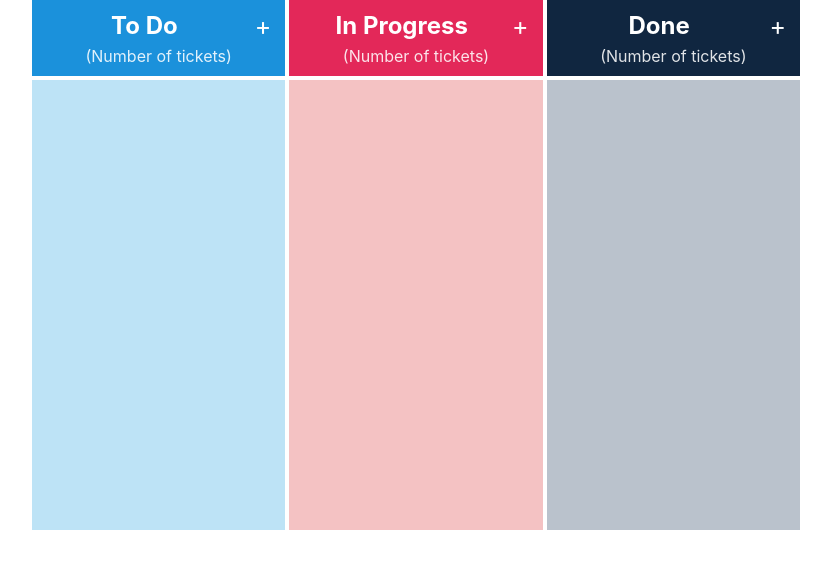
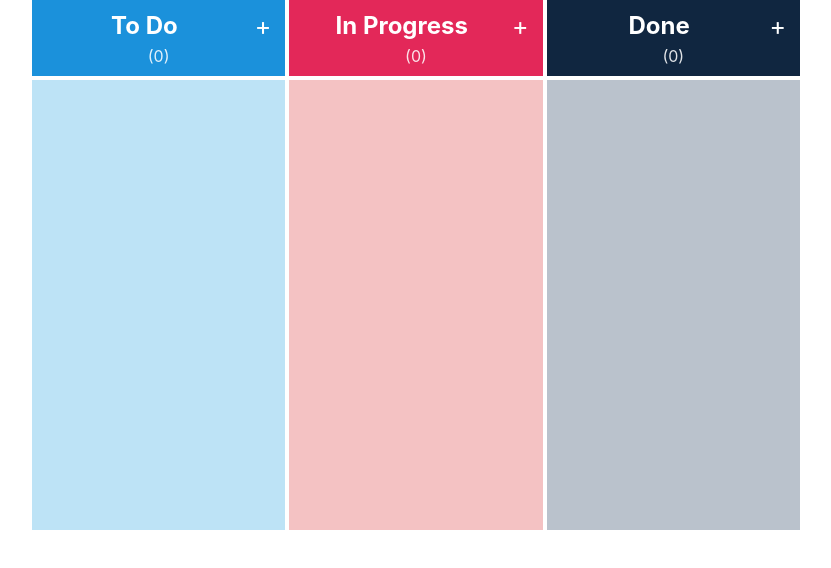
Before and after one commit to filipCurcic/guestfriend, a React (Vite) app: page / in a window 1280 px wide. Shown: the top 568 px of the page, without its empty margins (224-1055 px from the left). Built offline with nearby package versions, Linux system fonts and the light colour scheme.

Commit message:
Add number of tickets to each column header

```diff
--- a/src/components/ColumnHeader.tsx
+++ b/src/components/ColumnHeader.tsx
@@ -11,11 +11,13 @@ type ColumnHeaderProps = {
   title: string;
   backgroundColor: keyof Tokens['colors'];
   status: StatusEnum;
+  numberOfTickets: number;
 };
 export const ColumnHeader = ({
   title,
   status,
   backgroundColor,
+  numberOfTickets,
 }: ColumnHeaderProps) => {
   const { addTicket } = useTicketContext();
   const tokens = useTokens();
@@ -51,7 +53,7 @@ export const ColumnHeader = ({
           +
         </Button>
       </Stack>
-      <Stack center>(Number of tickets)</Stack>
+      <Stack center>({numberOfTickets})</Stack>
     </Stack>
   );
 };
--- a/src/components/StatusColumn.tsx
+++ b/src/components/StatusColumn.tsx
@@ -21,12 +21,15 @@ export const StatusColumn = ({ status, tickets }: StatusColumnProps) => {
 
   const { headerColor, title } = statusData;
 
+  const numberOfTickets = filteredTickets.length;
+
   return (
     <Stack vertical gap="small-xs" css={{ flexBasis: '100%' }}>
       <ColumnHeader
         backgroundColor={headerColor}
         title={title}
         status={status}
+        numberOfTickets={numberOfTickets}
       />
       <TicketsContainer statusData={statusData} tickets={filteredTickets} />
     </Stack>
```
